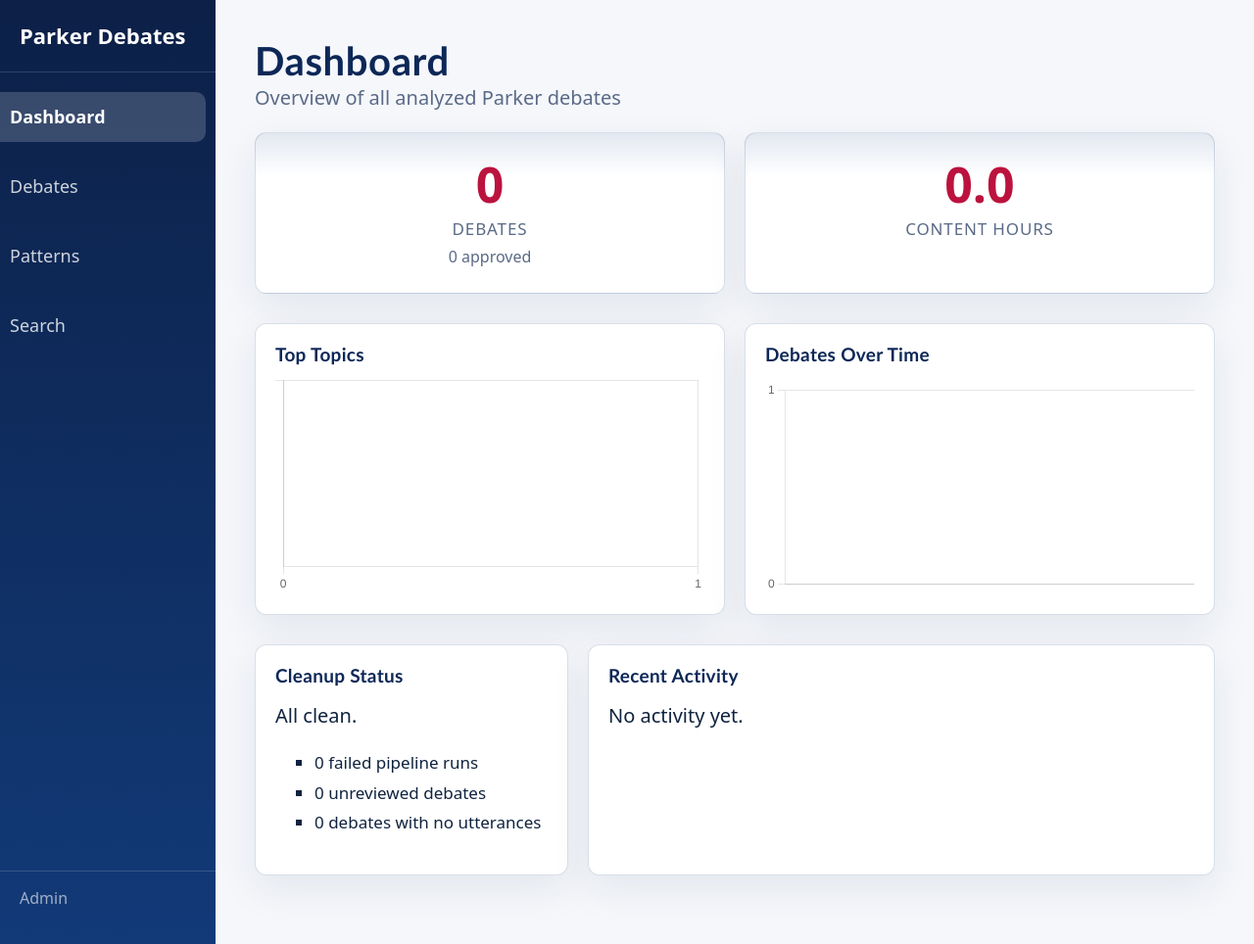
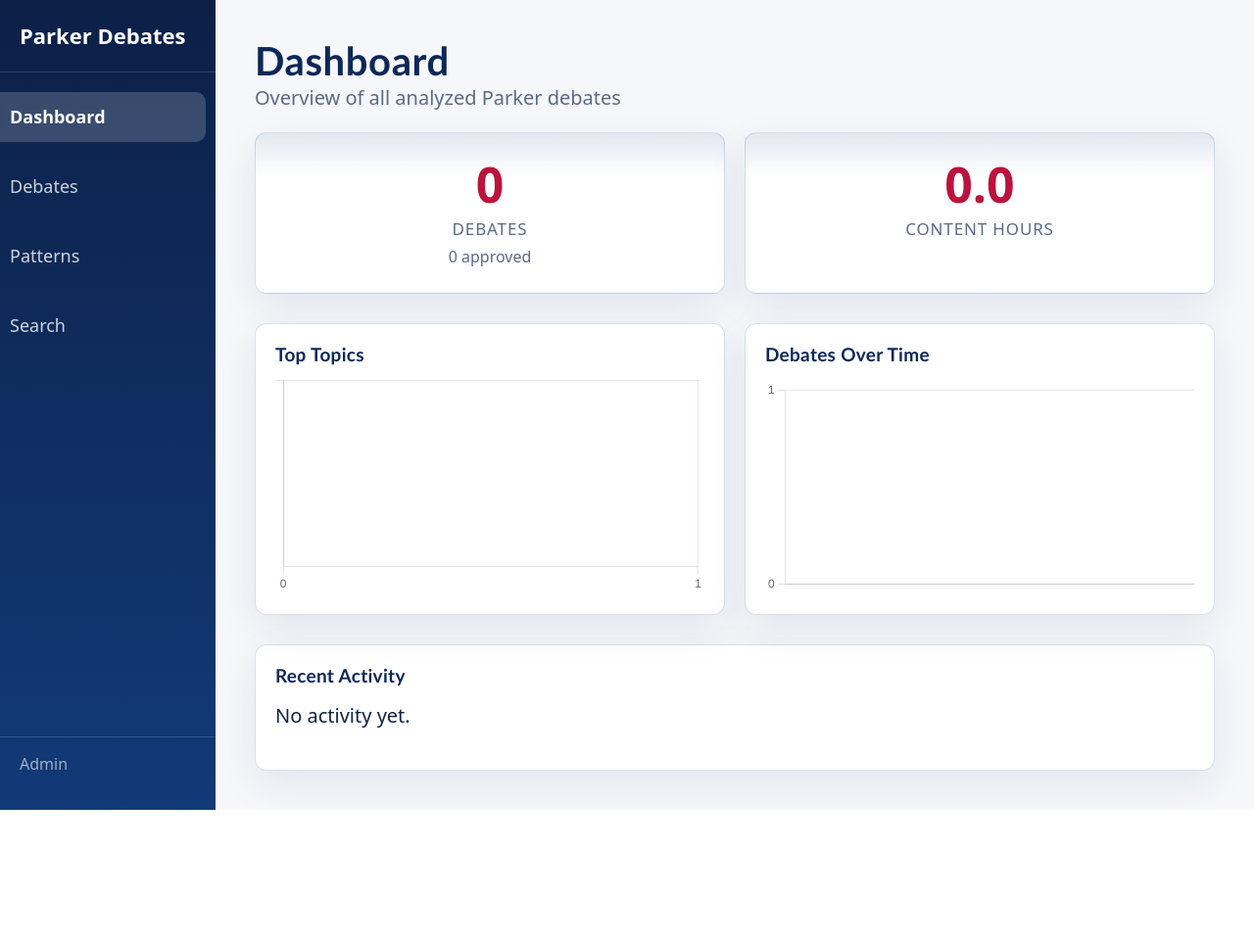
Before and after one commit to behole/parkercantlose, a FastAPI app: page / in a window 1280 px wide. Shown: the whole page at 98% size. After the commit the page ends 827 px from the top, so only its background shows below. Run offline with FastAPI, Linux system fonts and the light colour scheme; some libraries are stand-ins or nearby versions.

Commit message:
fix: move cleanup cards and sidebar badge to admin only

```diff
--- a/src/parker/web/public_routes.py
+++ b/src/parker/web/public_routes.py
@@ -3,8 +3,6 @@ from fastapi.responses import HTMLResponse
 
 from parker import crud
 from parker.analytics import (
-    detect_anomalies,
-    get_cleanup_inbox,
     get_dashboard_stats,
     get_debate_timeline,
     get_recent_activity,
@@ -23,13 +21,6 @@ def _get_templates(request: Request):
     return request.app.state.templates
 
 
-def _get_cleanup_count(request: Request) -> int:
-    engine = _get_engine(request)
-    with get_session(engine) as session:
-        inbox = get_cleanup_inbox(session)
-    return len(inbox["ambiguous_topics"]) + len(inbox["unlinked_guests"])
-
-
 @router.get("/", response_class=HTMLResponse)
 async def dashboard_home(request: Request):
     templates = _get_templates(request)
@@ -39,8 +30,6 @@ async def dashboard_home(request: Request):
         topic_freq = get_topic_frequency(session, limit=10)
         timeline = get_debate_timeline(session)
         recent_activity = get_recent_activity(session, limit=6)
-        inbox = get_cleanup_inbox(session)
-        anomalies = detect_anomalies(session)
     import json
 
     return templates.template_response(
@@ -51,8 +40,6 @@ async def dashboard_home(request: Request):
             "topic_freq_json": json.dumps(topic_freq),
             "timeline_json": json.dumps(timeline),
             "recent_activity": recent_activity,
-            "cleanup_count": len(inbox["ambiguous_topics"]) + len(inbox["unlinked_guests"]),
-            "cleanup_anomalies": anomalies,
         },
     )
 
@@ -91,7 +78,6 @@ async def debate_detail(request: Request, youtube_id: str):
             "caller_keywords": caller_keywords,
             "keywords": keywords,
             "utterances": utterances,
-            "cleanup_count": _get_cleanup_count(request),
         },
     )
 
@@ -110,7 +96,6 @@ async def patterns_page(request: Request):
             "request": request,
             "patterns": patterns,
             "top_keywords": top_keywords,
-            "cleanup_count": _get_cleanup_count(request),
         },
     )
 
@@ -134,7 +119,6 @@ async def topic_drilldown(request: Request, topic_name: str):
             "topic_name": topic_name,
             "results": results,
             "debates_seen": debates_seen,
-            "cleanup_count": _get_cleanup_count(request),
         },
     )
 
@@ -184,7 +168,6 @@ async def debate_list(
                 "date_from": date_from,
                 "date_to": date_to,
             },
-            "cleanup_count": _get_cleanup_count(request),
         },
     )
 
@@ -223,7 +206,6 @@ async def debate_list_partial(
             "debates": debates,
             "debate_topics": debate_topics,
             "debate_stances": debate_stances,
-            "cleanup_count": _get_cleanup_count(request),
         },
     )
 
@@ -253,6 +235,5 @@ async def search_page(request: Request, q: str = ""):
             "query": q,
             "results": results,
             "debates_with_matches": debates_with_matches,
-            "cleanup_count": _get_cleanup_count(request),
         },
     )
--- a/src/parker/web/templates/_sidebar.html
+++ b/src/parker/web/templates/_sidebar.html
@@ -9,11 +9,6 @@
     <li><a href="/patterns" class="{% if current == '/patterns' %}active{% endif %}">Patterns</a></li>
     <li><a href="/search" class="{% if current == '/search' %}active{% endif %}">Search</a></li>
   </ul>
-  {% if cleanup_count is defined and cleanup_count > 0 %}
-  <div class="sidebar-alert">
-    <a href="/admin/cleanup">Cleanup: {{ cleanup_count }} items</a>
-  </div>
-  {% endif %}
   <div class="sidebar-footer">
     <a href="/admin/videos">Admin</a>
   </div>
--- a/src/parker/web/templates/dashboard.html
+++ b/src/parker/web/templates/dashboard.html
@@ -40,24 +40,7 @@
   </div>
 </div>
 
-<div class="info-row">
-  <div class="info-card">
-    <h3>Cleanup Status</h3>
-    {% if cleanup_count is defined and cleanup_count > 0 %}
-    <p>{{ cleanup_count }} items need attention.</p>
-    <a href="/admin/cleanup" role="button" class="contrast">Review Cleanup</a>
-    {% else %}
-    <p>All clean.</p>
-    {% endif %}
-    {% if cleanup_anomalies is defined %}
-    <ul style="margin-top:0.5rem;font-size:0.85rem">
-      <li>{{ cleanup_anomalies.failed_pipelines }} failed pipeline runs</li>
-      <li>{{ cleanup_anomalies.unreviewed_count }} unreviewed debates</li>
-      <li>{{ cleanup_anomalies.empty_transcripts }} debates with no utterances</li>
-    </ul>
-    {% endif %}
-  </div>
-  <div class="info-card">
+<div class="info-card">
     <h3>Recent Activity</h3>
     {% if recent_activity %}
     {% for act in recent_activity %}
```
